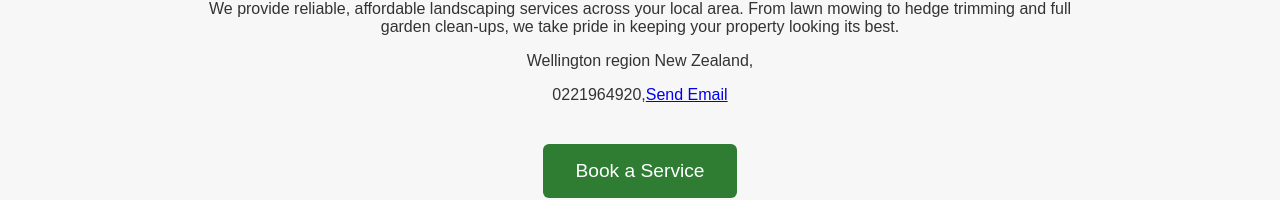
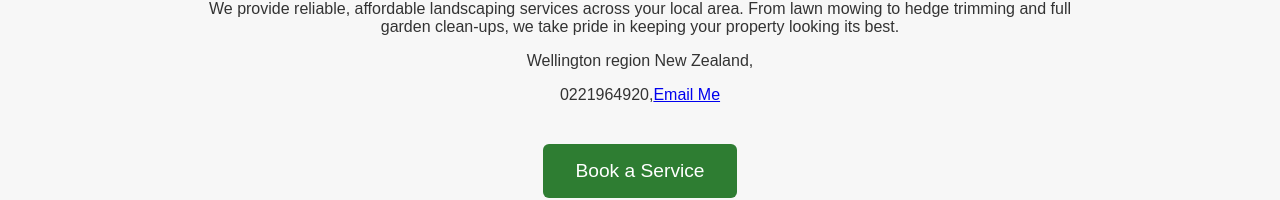
Before and after one commit to joshhazelhurst123/Landscaping10139, a React (Create React App) app: page / in a window 1280 px wide. Shown: the part 475-675 px from the top of the page. Built offline with nearby package versions, Linux system fonts and the light colour scheme.

Commit message:
Update Homepage.js

```diff
--- a/src/Homepage.js
+++ b/src/Homepage.js
@@ -26,7 +26,9 @@ export default function Homepage() {
     Wellington region New Zealand,
     </p>
 <p>0221964920,
-    <a href="joshhazelhurst123@gmail.com">Send Email</a>
+ <a href="mailto:joshhazelhurst123@gmail.com?subject=Booking%20Enquiry&body=Hi%20Landscaping10139,">
+  Email Me
+</a>
     </p>
         <a className="cta" href="/bookings">Book a Service</a>
       </div>
```
